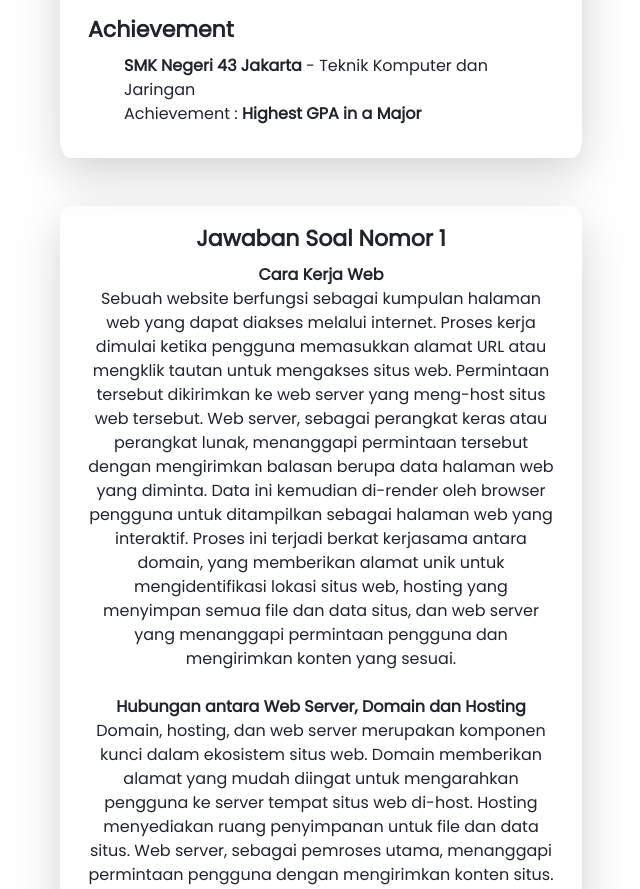
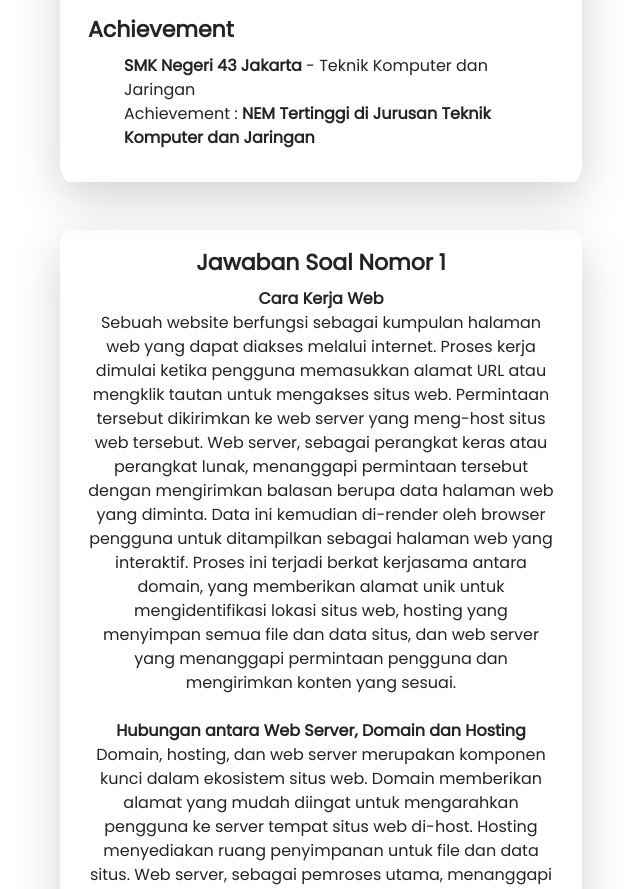
Before and after one commit to NashAliif/NashAliif.github.io, a plain HTML site: page index.html in a window 1280 px wide. Shown: the part 874-1763 px from the top of the page, without its empty margins (628-1268 px from the left). Drawn offline with nearby package versions, Linux system fonts and the light colour scheme.

Commit message:
Update index.html

```diff
--- a/index.html
+++ b/index.html
@@ -226,7 +226,7 @@
             <p class="fs-6 ps-5">
               <strong>SMK Negeri 43 Jakarta</strong> - Teknik Komputer dan
               Jaringan <br />
-              Achievement : <strong>Highest GPA in a Major</strong>
+              Achievement : <strong>NEM Tertinggi di Jurusan Teknik Komputer dan Jaringan</strong>
             </p>
           </div>
           <!-- Soal -->
```
